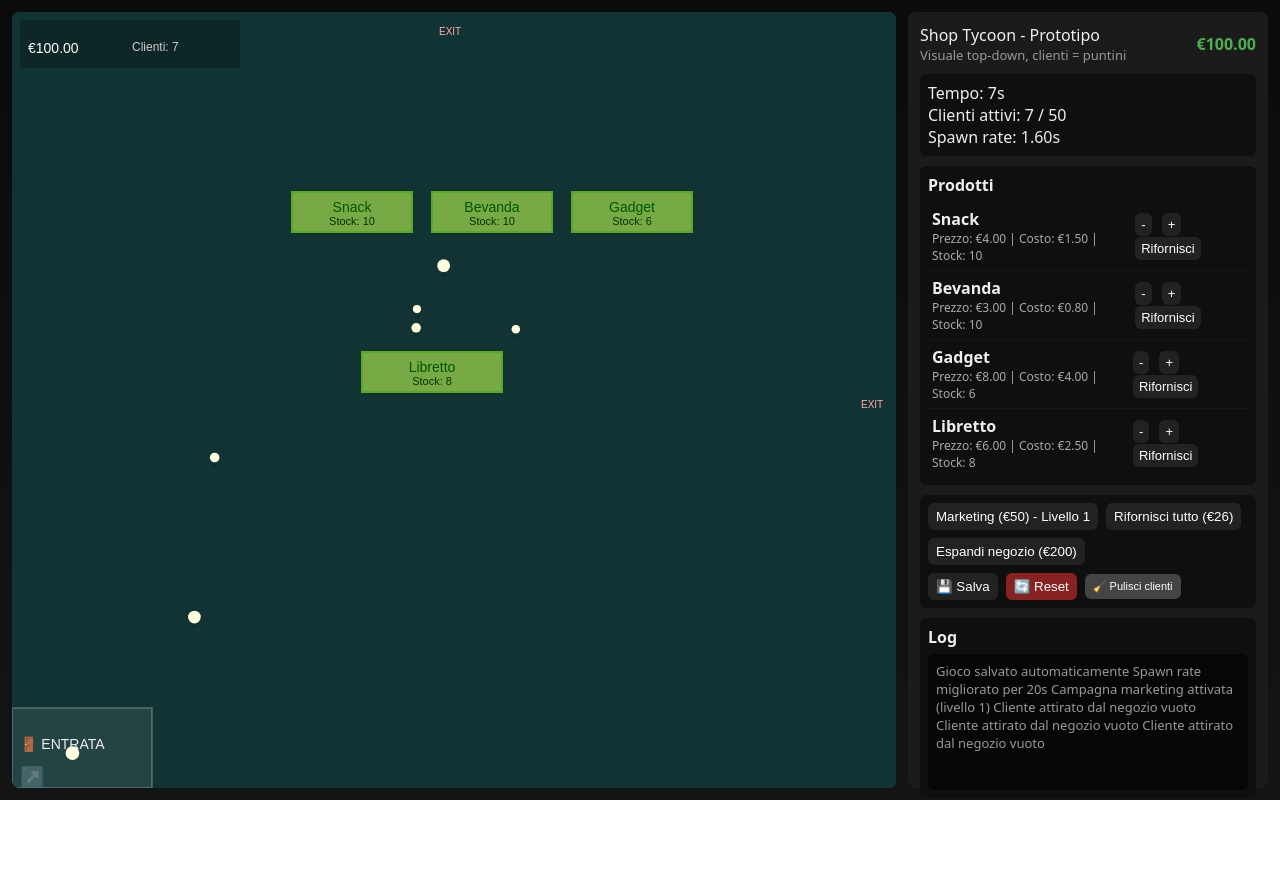
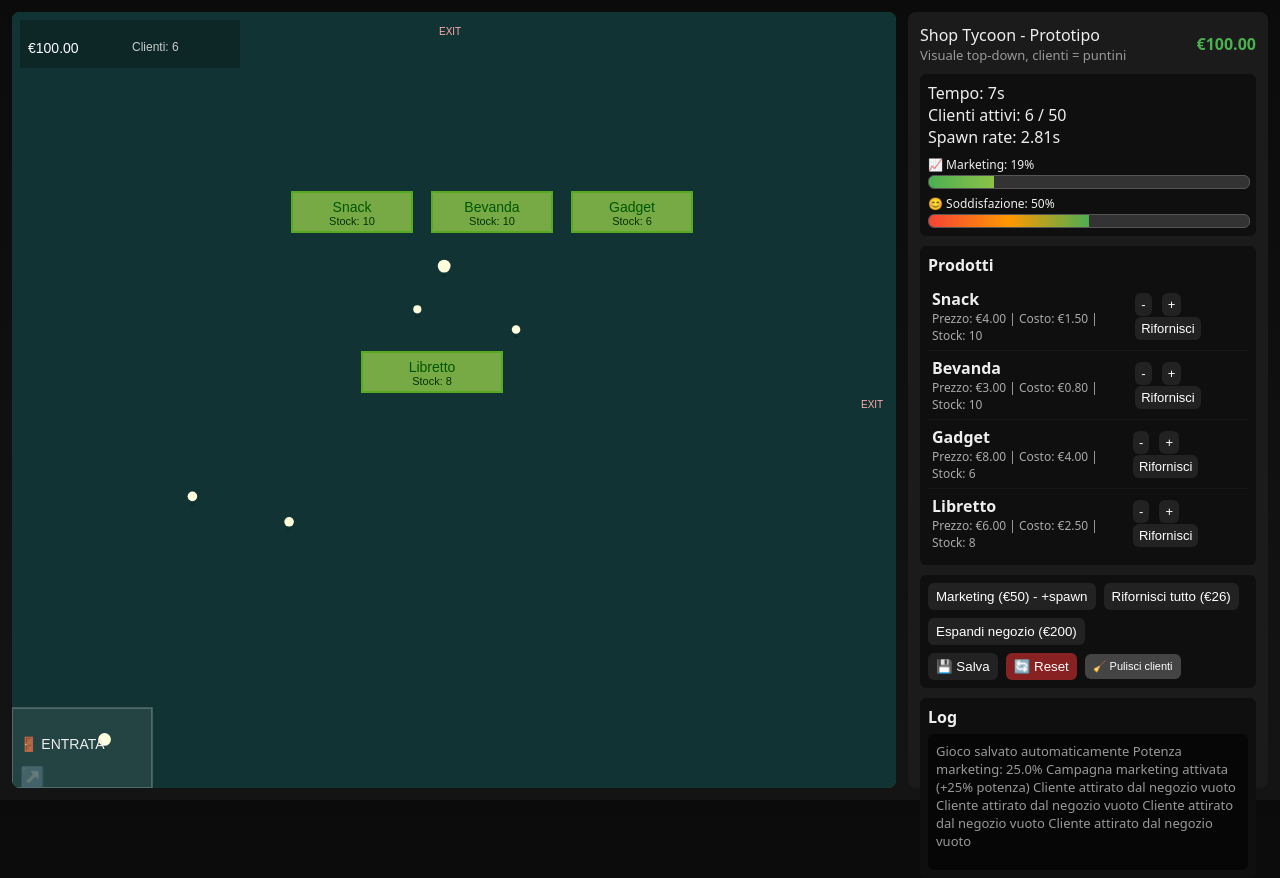
Before and after one commit to immacolato/red-tide, a website: page index.html in a window 1280 px wide. Both pictures are taken after a click on the button "Marketing (€50) - +spawn". Before the commit the page ends 800 px from the top, so only its background shows below. Drawn offline with Linux system fonts and the light colour scheme.

Commit message:
Implementato sistema avanzato: marketing decadente, soddisfazione clienti e spawn dinamico

```diff
--- a/index.html
+++ b/index.html
@@ -24,6 +24,20 @@
       <div>Tempo: <span id="time">0</span>s</div>
       <div>Clienti attivi: <span id="client-count">0</span> / <span id="client-cap">50</span></div>
       <div>Spawn rate: <span id="spawn-interval">2.0</span>s</div>
+
+      <div style="margin-top:8px">
+        <div style="font-size:12px;margin-bottom:2px">📈 Marketing: <span id="marketing-value">0</span>%</div>
+        <div class="progress-bar">
+          <div class="progress-fill" id="marketing-bar"></div>
+        </div>
+      </div>
+
+      <div style="margin-top:6px">
+        <div style="font-size:12px;margin-bottom:2px">😊 Soddisfazione: <span id="satisfaction-value">50</span>%</div>
+        <div class="progress-bar">
+          <div class="progress-fill satisfaction" id="satisfaction-bar"></div>
+        </div>
+      </div>
     </div>
 
     <div class="panel">
--- a/src/game.js
+++ b/src/game.js
@@ -42,6 +42,11 @@
   shelves: [],
   products: [],
   logLines: [],
+  // Nuovo sistema di soddisfazione
+  satisfaction: 50, // 0-100, inizia neutrale
+  satisfactionHistory: [], // Ultimi eventi per calcolare trend
+  marketingPower: 0, // 0-100, potenza marketing attuale
+  maxMarketingPower: 0, // Massimo raggiunto (per la barra)
 };
 
 // Util
@@ -64,9 +69,10 @@
     clientCap: state.clientCap,
     products: state.products,
     shelves: state.shelves,
-    marketingBoost: state.marketingBoost,
-    marketingTimer: state.marketingTimer,
-    version: 1
+    satisfaction: state.satisfaction,
+    marketingPower: state.marketingPower,
+    maxMarketingPower: state.maxMarketingPower,
+    version: 2
   };
   localStorage.setItem('shopTycoonSave', JSON.stringify(saveData));
   log('Gioco salvato automaticamente');
@@ -78,14 +84,24 @@
     if(!saveStr) return false;
 
     const saveData = JSON.parse(saveStr);
-    if(saveData.version !== 1) return false;
+    if(saveData.version < 1) return false;
 
     state.money = saveData.money || 150;
     state.time = saveData.time || 0;
     state.spawnInterval = saveData.spawnInterval || 2.0;
     state.clientCap = saveData.clientCap || 50;
-    state.marketingBoost = saveData.marketingBoost || 0;
-    state.marketingTimer = saveData.marketingTimer || 0;
+
+    // Nuovo sistema (version 2+)
+    if(saveData.version >= 2) {
+      state.satisfaction = saveData.satisfaction || 50;
+      state.marketingPower = saveData.marketingPower || 0;
+      state.maxMarketingPower = saveData.maxMarketingPower || 0;
+    } else {
+      // Migrazione da versione vecchia
+      state.satisfaction = 50;
+      state.marketingPower = 0;
+      state.maxMarketingPower = 0;
+    }
 
     if(saveData.products && saveData.products.length > 0) {
       state.products = saveData.products;
@@ -95,7 +111,7 @@
       state.shelves = saveData.shelves;
     }
 
-    log('Gioco caricato dal salvataggio');
+    log('Gioco caricato dal salvataggio (v' + saveData.version + ')');
     return true;
   } catch(e) {
     console.error('Errore nel caricamento:', e);
@@ -106,6 +122,39 @@
 function resetGame(){
   localStorage.removeItem('shopTycoonSave');
   location.reload();
+}
+
+// Sistema di soddisfazione
+function addSatisfactionEvent(change, reason) {
+  state.satisfactionHistory.push({
+    change: change,
+    reason: reason,
+    time: state.time
+  });
+
+  // Mantieni solo gli ultimi 50 eventi
+  if(state.satisfactionHistory.length > 50) {
+    state.satisfactionHistory.shift();
+  }
+
+  // Aggiorna soddisfazione
+  state.satisfaction = Math.max(0, Math.min(100, state.satisfaction + change));
+
+  if(Math.abs(change) >= 2) {
+    log('Soddisfazione: ' + (change > 0 ? '+' : '') + change + ' (' + reason + ')');
+  }
+}
+
+// Calcola il moltiplicatore di spawn basato su marketing e soddisfazione
+function getSpawnMultiplier() {
+  // Componente marketing (0.5x - 2x)
+  const marketingFactor = 0.5 + (state.marketingPower / 100) * 1.5;
+
+  // Componente soddisfazione (0.3x - 1.5x)
+  const satisfactionFactor = 0.3 + (state.satisfaction / 100) * 1.2;
+
+  // Combinazione
+  return marketingFactor * satisfactionFactor;
 }
 
 function initShop(){
@@ -264,6 +313,10 @@
         const profit = product.price - product.cost;
         state.money += profit;
         log('Venduto', product.name, 'Prezzo', product.price.toFixed(2),'Profitto', profit.toFixed(2));
+
+        // Cliente soddisfatto: aumenta soddisfazione
+        addSatisfactionEvent(1, 'Vendita completata');
+
         renderItemsPanel();
         updateHUD();
         // Salva ogni 5 vendite per non salvare troppo spesso
@@ -271,13 +324,19 @@
       } else {
         if(product.stock <= 0) {
           log('Cliente deluso: ' + product.name + ' esaurito!');
+          addSatisfactionEvent(-2, 'Prodotto esaurito');
         } else {
           log('Cliente non ha comprato', product.name, '- prezzo troppo alto');
+          addSatisfactionEvent(-1, 'Prezzo troppo alto');
         }
       }
       client.state = 'leave';
     }
-    if(client.patience <= 0){ client.state = 'leave'; log('Cliente se ne va insoddisfatto (pazienza finita)'); }
+    if(client.patience <= 0){
+      client.state = 'leave';
+      log('Cliente se ne va insoddisfatto (pazienza finita)');
+      addSatisfactionEvent(-3, 'Cliente impaziente');
+    }
   }
 }
 
@@ -294,17 +353,27 @@
 
 function update(dt){
   state.time += dt;
-  // Marketing cumulativo: ogni livello riduce il tempo di spawn del 20%
-  const marketingFactor = state.marketingBoost > 0 ? Math.pow(0.8, state.marketingBoost) : 1;
-  const effectiveSpawnInterval = Math.max(0.25, state.spawnInterval * marketingFactor);
+
+  // Decay del marketing: perde 2% al secondo
+  if(state.marketingPower > 0) {
+    state.marketingPower = Math.max(0, state.marketingPower - 2 * dt);
+  }
+
+  // Sistema di spawn sofisticato
+  const spawnMultiplier = getSpawnMultiplier();
+  const effectiveSpawnInterval = Math.max(0.3, state.spawnInterval / spawnMultiplier);
+
   state.spawnTimer += dt;
   if(state.spawnTimer >= effectiveSpawnInterval){
     state.spawnTimer = 0;
     // Continua a generare clienti fintanto che c'è spazio
     if(state.clients.length < state.clientCap) {
-      if(Math.random() < 0.9) spawnClient();
-      // Possibilità di un secondo cliente se c'è ancora spazio
-      if(state.clients.length < state.clientCap && Math.random() < 0.25) spawnClient();
+      const baseChance = 0.7 + (state.satisfaction / 200); // 0.7 - 1.2
+      if(Math.random() < baseChance) spawnClient();
+      // Possibilità di un secondo cliente se soddisfazione alta
+      if(state.clients.length < state.clientCap && state.satisfaction > 70 && Math.random() < 0.3) {
+        spawnClient();
+      }
     }
   }
 
@@ -334,10 +403,7 @@
       log('ATTENZIONE: Prodotti esauriti e soldi insufficienti per rifornire!');
     }
   }
-  if(state.marketingBoost > 0){
-    state.marketingTimer -= dt;
-    if(state.marketingTimer <= 0){ state.marketingBoost = 0; log('Campagna marketing terminata'); updateHUD(); }
-  }
+  // La logica di marketing decay è ora gestita sopra
   for(let i = state.clients.length-1; i>=0; i--){
     const c = state.clients[i];
     const res = stepClient(c, dt);
@@ -502,10 +568,17 @@
   document.getElementById('client-count').textContent = state.clients.length;
   document.getElementById('client-cap').textContent = state.clientCap;
 
-  // Mostra il spawn interval aggiornato con il marketing cumulativo
-  const marketingFactor = state.marketingBoost > 0 ? Math.pow(0.8, state.marketingBoost) : 1;
-  const currentSpawnInterval = state.spawnInterval * marketingFactor;
+  // Mostra il spawn interval con il nuovo sistema
+  const spawnMultiplier = getSpawnMultiplier();
+  const currentSpawnInterval = state.spawnInterval / spawnMultiplier;
   document.getElementById('spawn-interval').textContent = currentSpawnInterval.toFixed(2);
+
+  // Aggiorna le barre di progresso
+  document.getElementById('marketing-value').textContent = state.marketingPower.toFixed(0);
+  document.getElementById('marketing-bar').style.width = state.marketingPower + '%';
+
+  document.getElementById('satisfaction-value').textContent = state.satisfaction.toFixed(0);
+  document.getElementById('satisfaction-bar').style.width = state.satisfaction + '%';
 
   // Aggiorna i testi dei bottoni
   updateButtonTexts();
@@ -541,13 +614,13 @@
     if(state.money < cost){ log('Soldi insufficienti per marketing'); return; }
     state.money -= cost;
 
-    // Il marketing si cumula: ogni campagna aumenta l'effetto
-    state.marketingBoost = Math.min(5, state.marketingBoost + 1); // Massimo 5x
-    state.marketingTimer = Math.max(state.marketingTimer, 0) + 20; // Estende la durata
+    // Nuovo sistema: marketing aggiunge potenza che decade nel tempo
+    const boostAmount = 25; // +25% di potenza marketing
+    state.marketingPower = Math.min(100, state.marketingPower + boostAmount);
+    state.maxMarketingPower = Math.max(state.maxMarketingPower, state.marketingPower);
 
-    const effectiveness = 1 - (0.2 * state.marketingBoost); // Ogni boost riduce il tempo del 20%
-    log('Campagna marketing attivata (livello ' + state.marketingBoost + ')');
-    log('Spawn rate migliorato per ' + Math.ceil(state.marketingTimer) + 's');
+    log('Campagna marketing attivata (+' + boostAmount + '% potenza)');
+    log('Potenza marketing: ' + state.marketingPower.toFixed(1) + '%');
     updateHUD();
     saveGame();
   };
--- a/src/style.css
+++ b/src/style.css
@@ -22,3 +22,23 @@
 button{background:#222;color:#fff;border:0;padding:6px 8px;border-radius:6px;cursor:pointer}
 button.small{padding:4px 6px;font-size:13px}
 #log{height:120px;overflow:auto;font-size:13px;color:var(--muted);background:#060606;padding:8px;border-radius:6px}
+
+.progress-bar{
+  width:100%;
+  height:12px;
+  background:#333;
+  border-radius:6px;
+  overflow:hidden;
+  border:1px solid #555;
+}
+
+.progress-fill{
+  height:100%;
+  background:linear-gradient(90deg, #4caf50, #8bc34a);
+  transition:width 0.3s ease;
+  width:0%;
+}
+
+.progress-fill.satisfaction{
+  background:linear-gradient(90deg, #f44336, #ff9800, #4caf50);
+}
```
